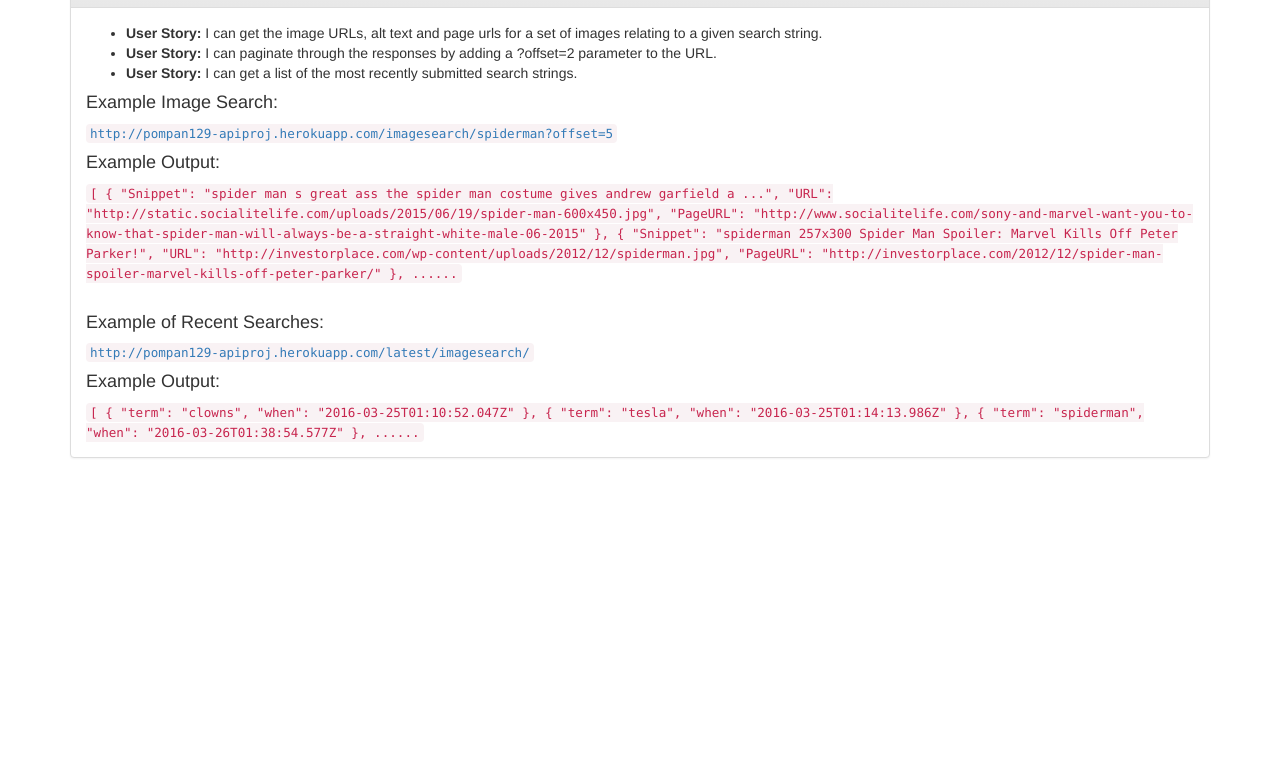
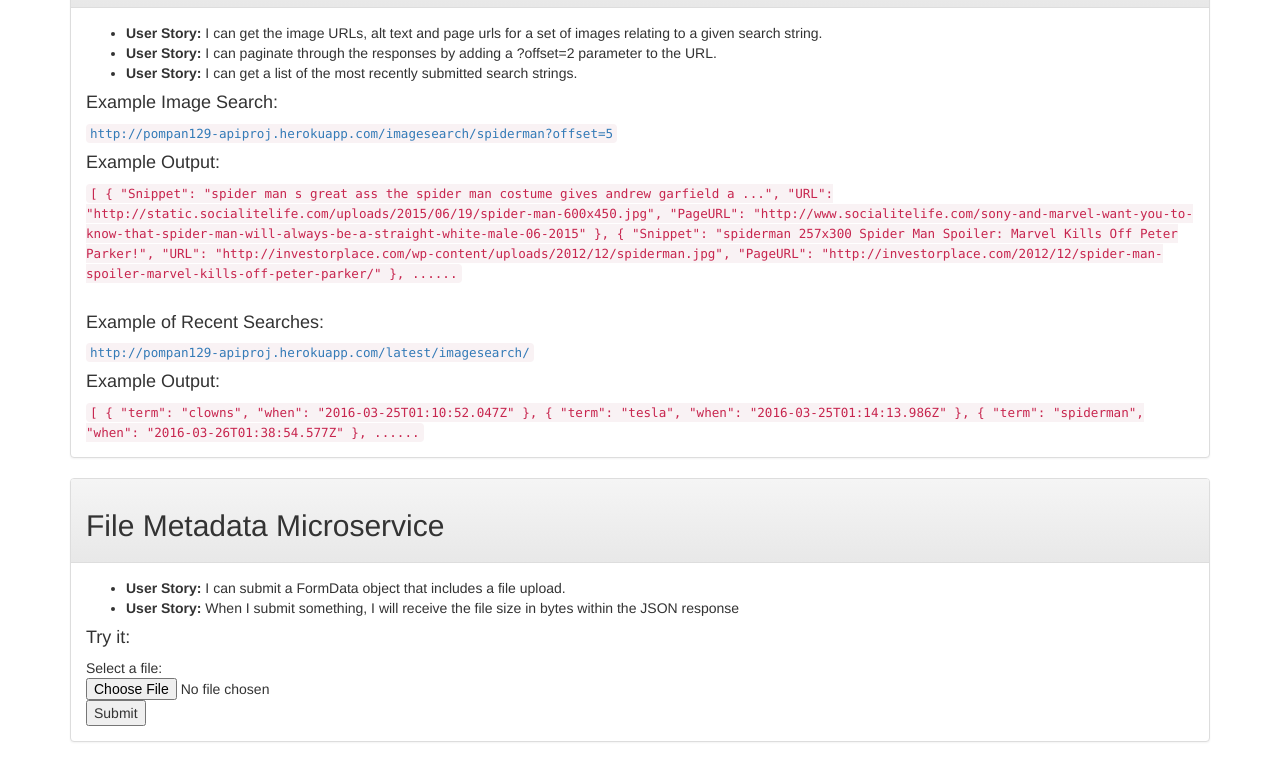
Before and after one commit to pompan129/timestamp-micro, a website: page home.htm in a window 1280 px wide. Shown: the part 1393-2155 px from the top of the page. Before the commit the page ends 1871 px from the top, so only its background shows below. Drawn offline with nearby package versions, Linux system fonts and the light colour scheme.

Commit message:
added File Metadata Microservice

```diff
--- a/home.htm
+++ b/home.htm
@@ -165,6 +165,30 @@
             </code>
         </div>
     </div>
+    <div class="panel panel-default">
+        <div class="panel-heading">
+            <h2>File Metadata Microservice</h2>
+        </div>
+        <div class="panel-body">
+            <ul>
+                <li>
+                    <strong>User Story:</strong>
+                    I can submit a FormData object that includes a file upload.
+                </li>
+                <li>
+                    <strong>User Story:</strong>
+                    When I submit something, I will receive the file size in bytes within the JSON response
+                </li>
+            </ul>
+            <h4>Try it:</h4>
+            <div>
+                <form action="upload" method="post" enctype="multipart/form-data">
+                    Select a file: <input type="file" name="upload" >
+                    <input type="submit">
+                </form>
+            </div>
+        </div>
+    </div>
 </div>
 </body>
 </html>
--- a/package.json
+++ b/package.json
@@ -22,6 +22,7 @@
   "dependencies": {
     "express": "^4.13.4",
     "mongoose": "^4.4.5",
+    "multer": "^1.1.0",
     "node-bing-api": "^2.4.0",
     "validator": "^5.1.0"
   }
```
Also changed, not shown: index.js (+11 -0 lines).
